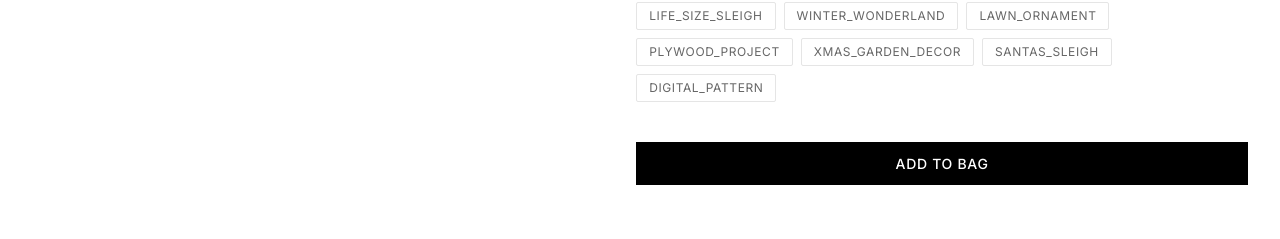
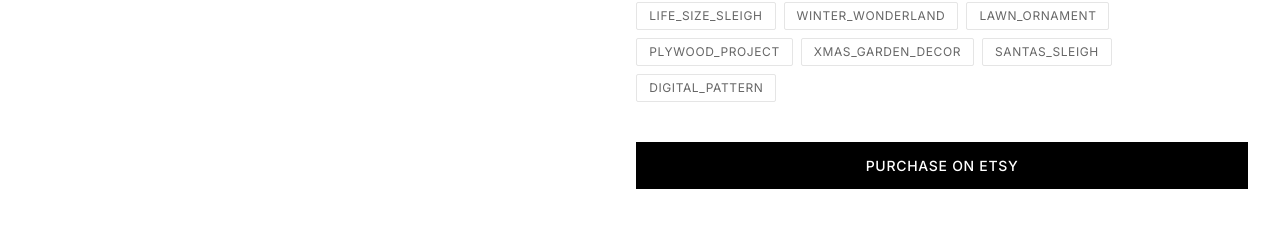
Before and after one commit to eleseles/heroanimalart, a Next.js app: page /products/1 in a window 1280 px wide. Shown: the part 974-1213 px from the top of the page. Built offline with nearby package versions, Linux system fonts and the light colour scheme.

Commit message:
final: update purchase button to direct etsy link and finalize pinterest catalog

```diff
--- a/src/app/products/[id]/page.tsx
+++ b/src/app/products/[id]/page.tsx
@@ -133,9 +133,14 @@
           )}
 
           <div className="product-detail-actions">
-            <button className="btn btn-primary w-full">
-              ADD TO BAG
-            </button>
+            <a
+              href={`https://www.etsy.com/search?q=${encodeURIComponent(product.name + ' Bizilla')}`}
+              target="_blank"
+              rel="noopener noreferrer"
+              className="btn btn-primary w-full text-center"
+            >
+              PURCHASE ON ETSY
+            </a>
           </div>
 
           <div className="product-detail-section">
```
